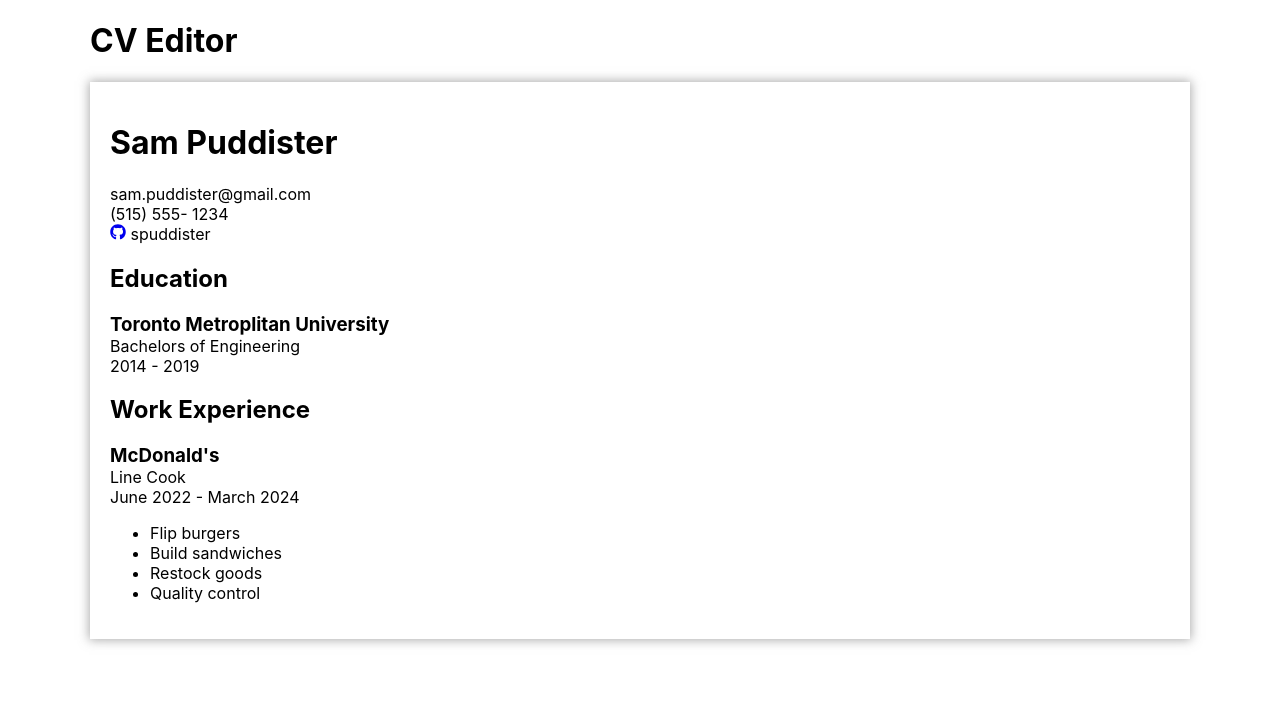
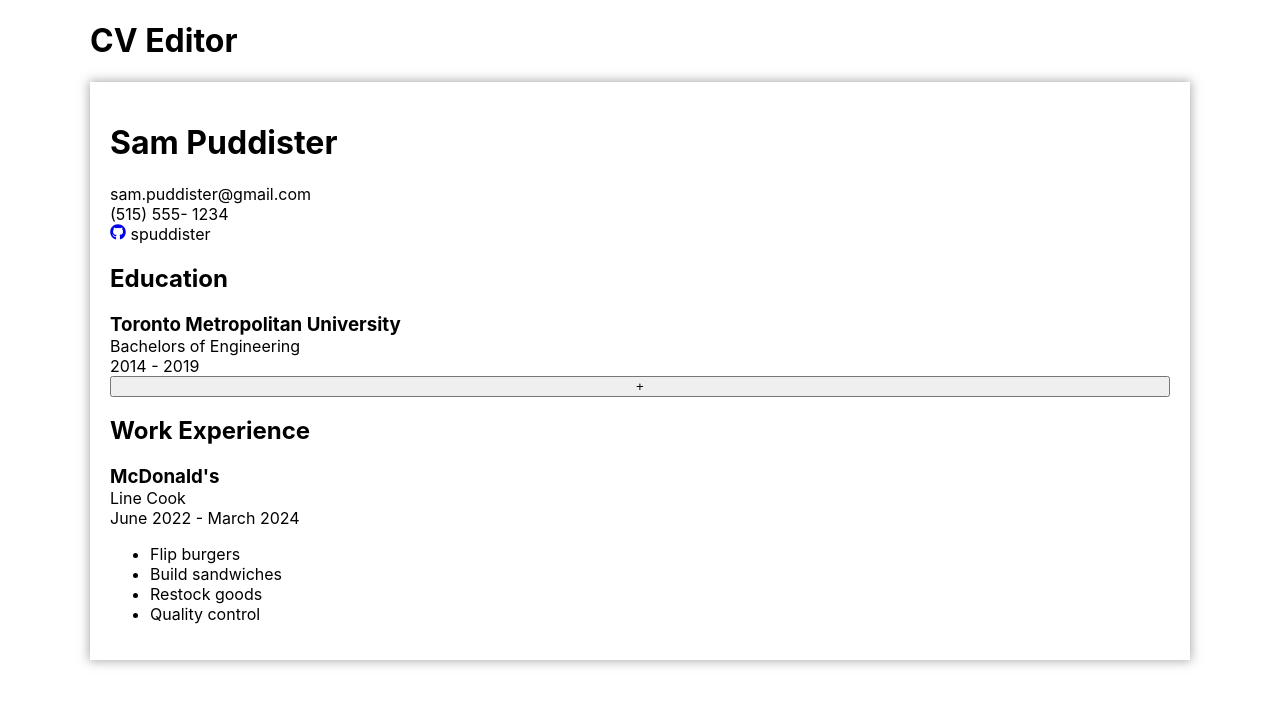
Before and after one commit to spuddister/cv-project, a React (Create React App) app: page / in a window 1280 px wide. Shown: the top 706 px of the page. Built offline with nearby package versions, Linux system fonts and the light colour scheme.

Commit message:
Implemented edit functionality for education section. Added a button to create a new school but have not added logic to this button yet.

```diff
--- a/src/components/Education/Education.js
+++ b/src/components/Education/Education.js
@@ -2,14 +2,32 @@ import { Component } from "react";
 import School from "./School";
 
 export default class Education extends Component {
+  constructor(props) {
+    super(props);
+
+    this.handleChange = this.handleChange.bind(this);
+  }
+
+  handleChange(index, data) {
+    this.props.updateParent({
+      education: { ...this.props.education, [index]: { ...data } },
+    });
+  }
+
   render() {
     const schools = Object.keys(this.props.education).map((school) => (
-      <School key={school} schoolData={this.props.education[school]} />
+      <School
+        key={school}
+        index={school}
+        schoolData={this.props.education[school]}
+        updateParent={this.handleChange}
+      />
     ));
     return (
       <>
         <h2>Education</h2>
         <>{schools}</>
+        <button>+</button>
       </>
     );
   }
--- a/src/components/Education/School.js
+++ b/src/components/Education/School.js
@@ -1,16 +1,146 @@
 import { Component } from "react";
 
 export default class School extends Component {
+  constructor(props) {
+    super(props);
+
+    this.state = {
+      editSchoolName: false,
+      editDegree: false,
+      editStartYear: false,
+      editGraduatingYear: false,
+      school: { ...this.props.schoolData },
+    };
+
+    this.handleFocus = this.handleFocus.bind(this);
+    this.handleChange = this.handleChange.bind(this);
+  }
+
+  handleFocus(key) {
+    if (this.state[key]) {
+      this.setState({ [key]: false });
+      this.props.updateParent(this.props.index, this.state.school);
+    } else {
+      this.setState({ [key]: true });
+    }
+  }
+
+  handleChange(event) {
+    this.setState((state) => ({
+      school: {
+        ...state.school,
+        [event.target.name]: event.target.value,
+      },
+    }));
+  }
+
   render() {
-    const { school, degree, startYear, graduatingYear } = this.props.schoolData;
+    const { school, degree, startYear, graduatingYear } = this.state.school;
+
+    const schoolNameJSX = this.state.editSchoolName ? (
+      <input
+        className="level-3-text-edit"
+        name="school"
+        autoFocus
+        onChange={this.handleChange}
+        onBlur={() => this.handleFocus("editSchoolName")}
+        onKeyUp={(e) => {
+          if (e.key === "Enter") this.handleFocus("editSchoolName");
+        }}
+        type={"text"}
+        value={school}
+      />
+    ) : (
+      <h3
+        className="level-3-text"
+        onClick={() => {
+          this.handleFocus("editSchoolName");
+        }}
+      >
+        {school}
+      </h3>
+    );
+
+    const degreeJSX = this.state.editDegree ? (
+      <input
+        className="level-4-text-edit"
+        name="degree"
+        autoFocus
+        onChange={this.handleChange}
+        onBlur={() => this.handleFocus("editDegree")}
+        onKeyUp={(e) => {
+          if (e.key === "Enter") this.handleFocus("editDegree");
+        }}
+        type={"text"}
+        value={degree}
+      />
+    ) : (
+      <p
+        className="level-4-text"
+        onClick={() => {
+          this.handleFocus("editDegree");
+        }}
+      >
+        {degree}
+      </p>
+    );
+
+    const startYearJSX = this.state.editStartYear ? (
+      <input
+        className="level-4-text-edit"
+        name="startYear"
+        autoFocus
+        onChange={this.handleChange}
+        onBlur={() => this.handleFocus("editStartYear")}
+        onKeyUp={(e) => {
+          if (e.key === "Enter") this.handleFocus("editStartYear");
+        }}
+        type={"text"}
+        value={startYear}
+      />
+    ) : (
+      <span
+        className="level-4-text"
+        onClick={() => {
+          this.handleFocus("editStartYear");
+        }}
+      >
+        {startYear}
+      </span>
+    );
+
+    const graduatingYearJSX = this.state.editGraduatingYear ? (
+      <input
+        className="level-4-text-edit"
+        name="graduatingYear"
+        autoFocus
+        onChange={this.handleChange}
+        onBlur={() => this.handleFocus("editGraduatingYear")}
+        onKeyUp={(e) => {
+          if (e.key === "Enter") this.handleFocus("editGraduatingYear");
+        }}
+        type={"text"}
+        value={graduatingYear}
+      />
+    ) : (
+      <span
+        className="level-4-text"
+        onClick={() => {
+          this.handleFocus("editGraduatingYear");
+        }}
+      >
+        {graduatingYear}
+      </span>
+    );
+
     return (
-      <>
-        <h3>{school}</h3>
-        <p>{degree}</p>
+      <div className="education-data">
+        {schoolNameJSX}
+        {degreeJSX}
         <p>
-          {startYear} - {graduatingYear}
+          {startYearJSX} - {graduatingYearJSX}
         </p>
-      </>
+      </div>
     );
   }
 }
--- a/src/components/Page.js
+++ b/src/components/Page.js
@@ -16,7 +16,7 @@ export default class Page extends Component {
       },
       education: {
         0: {
-          school: "Toronto Metroplitan University",
+          school: "Toronto Metropolitan University",
           degree: "Bachelors of Engineering",
           startYear: "2014",
           graduatingYear: "2019",
@@ -50,14 +50,14 @@ export default class Page extends Component {
       <div className="page">
         <Profile
           profileData={this.state.profile}
-          updateData={this.handleChange}
+          updateParent={this.handleChange}
           className="profile"
         />
         <Education
-          updateData={this.handleChange}
+          updateParent={this.handleChange}
           education={this.state.education}
         />
-        <Work updateData={this.handleChange} work={this.state.work} />
+        <Work updateParent={this.handleChange} work={this.state.work} />
       </div>
     );
   }
--- a/src/components/Profile.js
+++ b/src/components/Profile.js
@@ -20,7 +20,7 @@ export default class Profile extends Component {
   handleFocus(key) {
     if (this.state[key]) {
       this.setState({ [key]: false });
-      this.props.updateData(this.state.profile); //update parent with new data
+      this.props.updateParent(this.state.profile);
     } else {
       this.setState({ [key]: true });
     }
@@ -39,7 +39,6 @@ export default class Profile extends Component {
     const { name, email, phone, social, socialURL } = this.state.profile;
 
     const nameJSX = this.state.editName ? (
-      <h1>
       <input
         className="level-1-text-edit"
         name="name"
@@ -52,7 +51,6 @@ export default class Profile extends Component {
         type={"text"}
         value={name}
       />
-      </h1>
     ) : (
       <h1
         className="level-1-text"
@@ -65,7 +63,6 @@ export default class Profile extends Component {
     );
 
     const emailJSX = this.state.editEmail ? (
-      <p>
       <input
         className="level-4-text-edit"
         name="email"
@@ -78,7 +75,6 @@ export default class Profile extends Component {
         type={"text"}
         value={email}
       />
-      </p>
     ) : (
       <p
         className="level-4-text"
@@ -91,7 +87,6 @@ export default class Profile extends Component {
     );
 
     const phoneJSX = this.state.editPhone ? (
-      <p>
       <input
         className="level-4-text-edit"
         name="phone"
@@ -104,7 +99,6 @@ export default class Profile extends Component {
         type={"text"}
         value={phone}
       />
-      </p>
     ) : (
       <p
         className="level-4-text"
```
Lines whose indentation alone changed are shown as unchanged.
